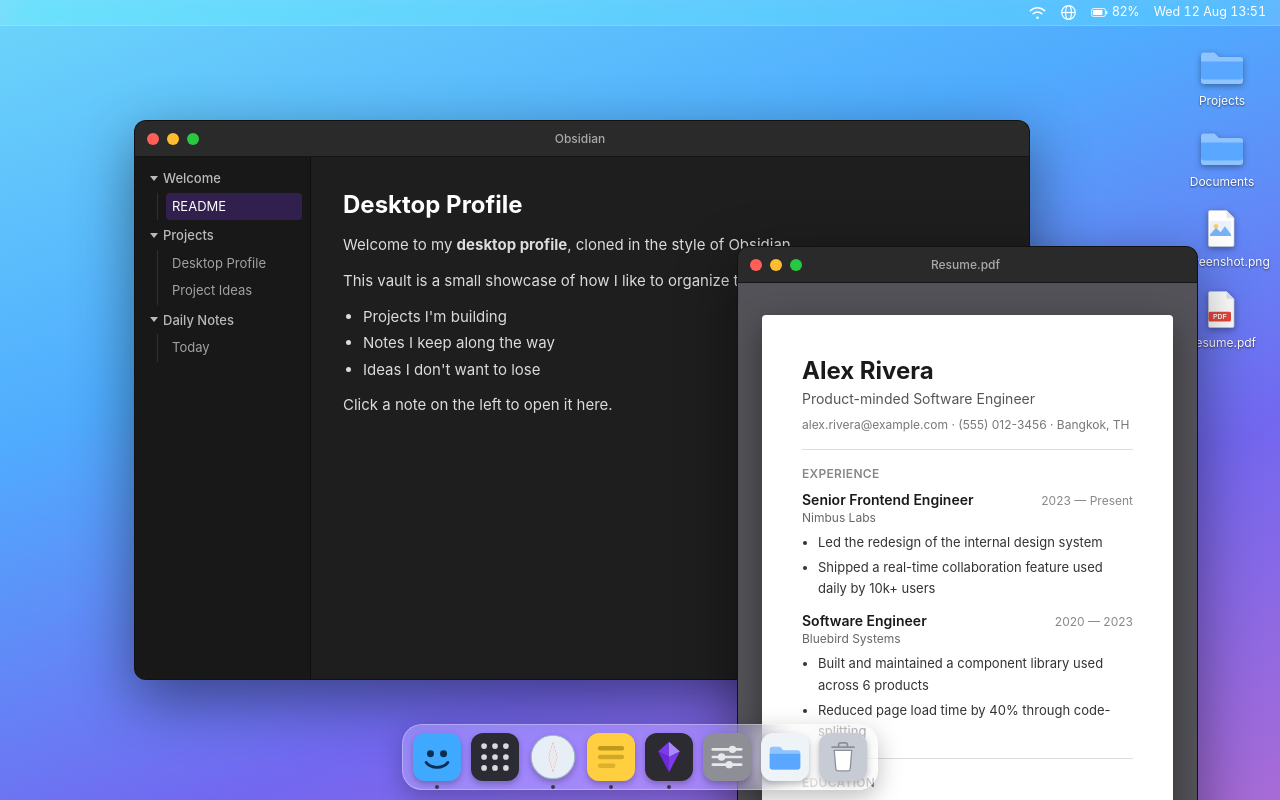
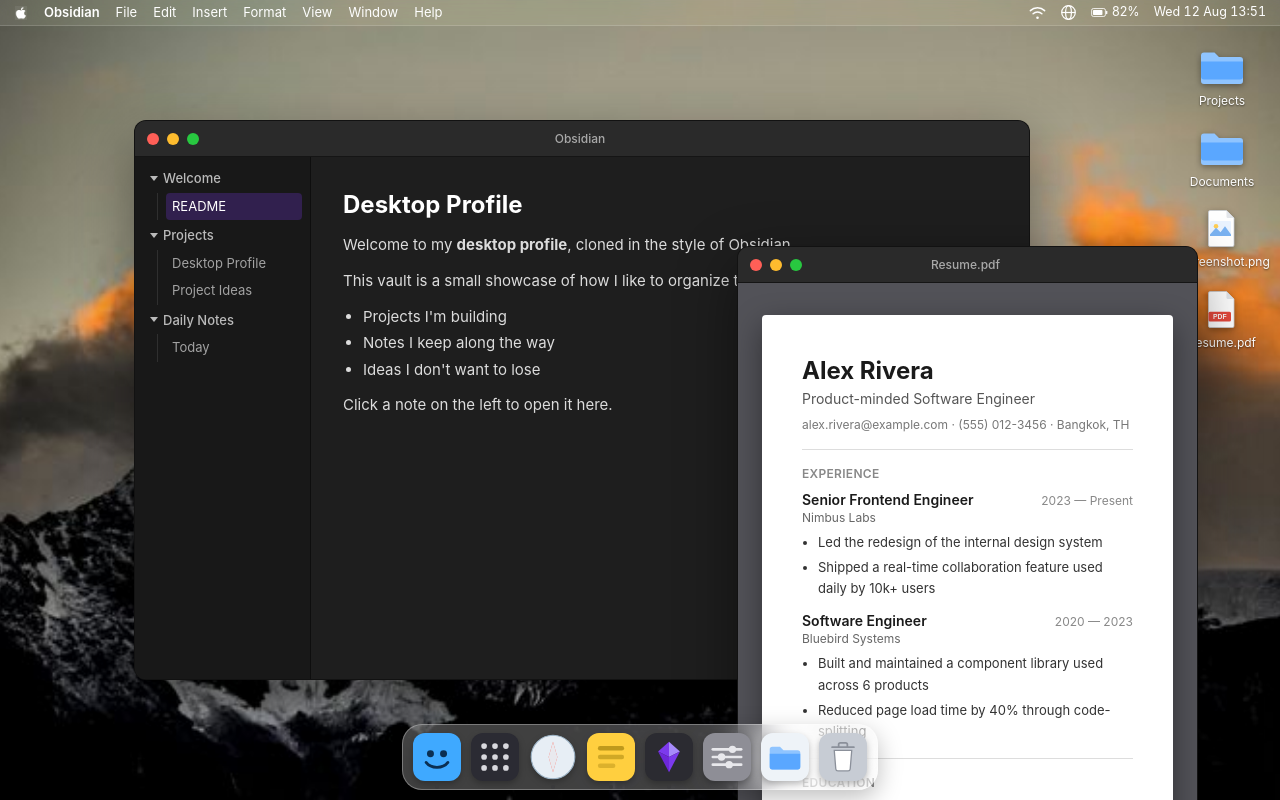
Before and after one commit to thanawan-tchs/desktop-profile, a React (Vite) app: page / in a window 1280 px wide. Built offline with nearby package versions, Linux system fonts and the light colour scheme.

Commit message:
feat: added desktop left top bar

```diff
--- a/src/components/Desktop/Desktop.jsx
+++ b/src/components/Desktop/Desktop.jsx
@@ -4,6 +4,7 @@
 import TopBar from '../TopBar/TopBar'
 import ObsidianWindow from '../ObsidianWindow/ObsidianWindow'
 import PdfViewerWindow from '../PdfViewerWindow/PdfViewerWindow'
+import wallpaper from '../../assets/desktopWallpaper.jpeg'
 
 const DESKTOP_ITEMS = [
   { id: 'projects', label: 'Projects', type: 'folder' },
@@ -33,7 +34,8 @@
 
   return (
     <div
-      className="relative w-full h-screen overflow-hidden bg-[linear-gradient(160deg,#6dd5fa_0%,#4facfe_35%,#7367f0_70%,#a86bd6_100%)]"
+      className="relative w-full h-screen overflow-hidden bg-cover bg-center"
+      style={{ backgroundImage: `url(${wallpaper})` }}
       onClick={() => setSelectedId(null)}
     >
       <TopBar />
--- a/src/components/TopBar/TopBar.jsx
+++ b/src/components/TopBar/TopBar.jsx
@@ -1,4 +1,5 @@
 import { useEffect, useState } from 'react'
+import appleIcon from '../../assets/appleIcon.webp'
 
 const WEEKDAYS = ['Sun', 'Mon', 'Tue', 'Wed', 'Thu', 'Fri', 'Sat']
 const MONTHS = [
@@ -17,6 +18,8 @@
 
 const STATUS_ICON_CLASS = 'block h-[17px] w-[17px] text-white'
 
+const MENU_ITEMS = ['File', 'Edit', 'Insert', 'Format', 'View', 'Window', 'Help']
+
 function TopBar() {
   const [now, setNow] = useState(() => new Date())
 
@@ -26,7 +29,20 @@
   }, [])
 
   return (
-    <div className="absolute inset-x-0 top-0 z-10 flex h-[26px] select-none items-center justify-end border-b border-white/[0.15] bg-white/[0.18] px-3.5 text-white backdrop-blur-[20px] backdrop-saturate-[1.8]">
+    <div className="absolute inset-x-0 top-0 z-10 flex h-[26px] select-none items-center justify-between border-b border-white/[0.15] bg-white/10 px-3.5 text-white backdrop-blur-[20px] backdrop-saturate-[1.8]">
+        <div className="flex items-center gap-4 text-[13px]">
+        <svg viewBox="0 0 2000 2200" className="h-3.5 w-3.5 shrink-0" aria-hidden="true">
+          <mask id="apple-icon-mask">
+            <image href={appleIcon} width="2000" height="2200" filter="invert(1)" />
+          </mask>
+          <rect width="2000" height="2200" fill="#ffffff" mask="url(#apple-icon-mask)" />
+        </svg>
+        <span className="font-semibold">Obsidian</span>
+        {MENU_ITEMS.map((item) => (
+          <span key={item}>{item}</span>
+        ))}
+      </div>
+
       <div className="flex items-center gap-3.5">
         <svg className={STATUS_ICON_CLASS} viewBox="0 0 20 16" role="img" aria-label="Wi-Fi">
           <path d="M10 12.6a1.5 1.5 0 1 1 0 3 1.5 1.5 0 0 1 0-3z" fill="currentColor" />
```
Also changed, not shown: src/assets/appleIcon.webp (added), src/assets/desktopWallpaper.jpeg (added).
